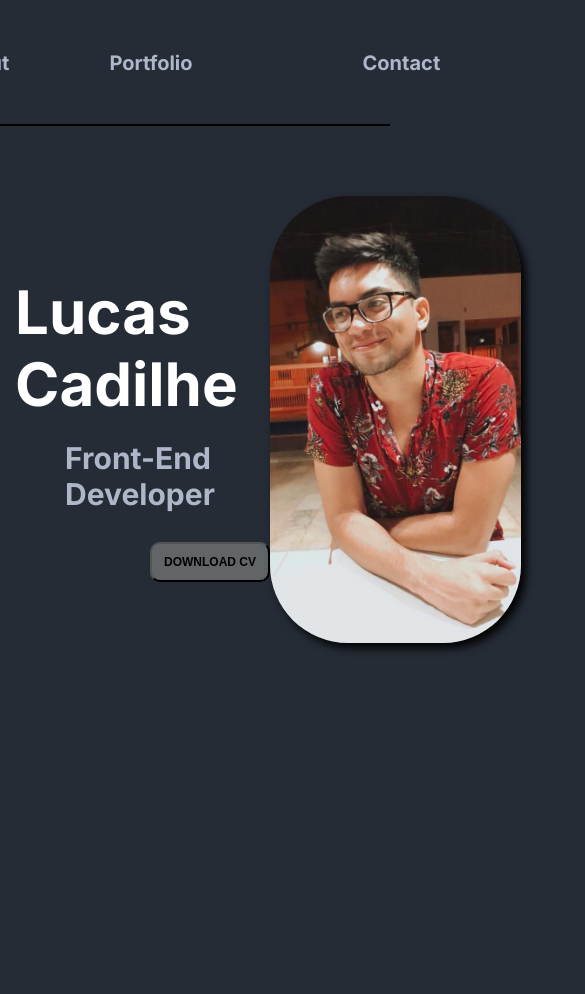
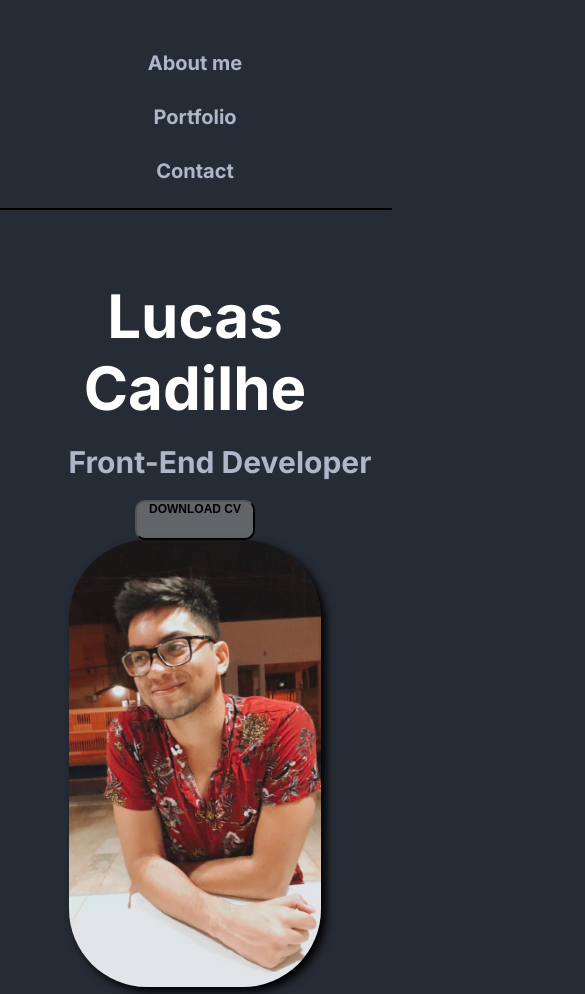
Before and after one commit to LuckCadilhe/Portfolio, a plain HTML site: page index.html in a window 390 px wide. Shown: the top 994 px of the page, 585 px wide, since content can reach past the window. Drawn offline with Linux system fonts and the light colour scheme.

Commit message:
atualizando dados de responsividade mobile

```diff
--- a/assets/css/style.css
+++ b/assets/css/style.css
@@ -42,6 +42,7 @@ li{
     color: var(--cor-preto);
 }
 hr.rounded {
+    width: 100%;
     border: 1px solid var(--cor-preto);
     color: var(--cor-verde-escuro);
     backdrop-filter: blur(2px);
@@ -53,8 +54,10 @@ hr.rounded {
     align-items: center;
     justify-content:space-evenly;
     padding-top: 50px;
+    margin-left: 50px;
     margin-bottom: 50px;
     color: var(--cor-branca);
+    max-width: 1200px;
 }
 
 .container__texto li{
@@ -233,3 +236,21 @@ li p {
 }
 
 /* Responsive */
+
+@media screen and (max-width: 500px){
+    .container__inicio{
+        display: flex;
+        flex-wrap: wrap;
+    }
+    .container, button, #lista1, #lista2, .sobre{
+        display: flex;
+        flex-direction: column;
+        align-items: center;
+        text-align: center;
+        margin: auto;
+        padding-bottom: 20px;
+    }
+    .rounded__sobre {
+        margin:auto;
+    }
+}
--- a/index.html
+++ b/index.html
@@ -35,7 +35,7 @@
                     <hr class="rounded__sobre">
                 </div>
                 <div class="sobre__texto">
-                    <br>I am Lucas Cadilhe, 26 years old. I’m a Front-End Developer, based in Brazil. </p></br>
+                    <p>I am Lucas Cadilhe, 26 years old. I’m a Front-End Developer, based in Brazil. </p></br>
                     <p>Stacks: Js; ReactJs; TypeScript.</p>
                 </div>
             </div>
```
